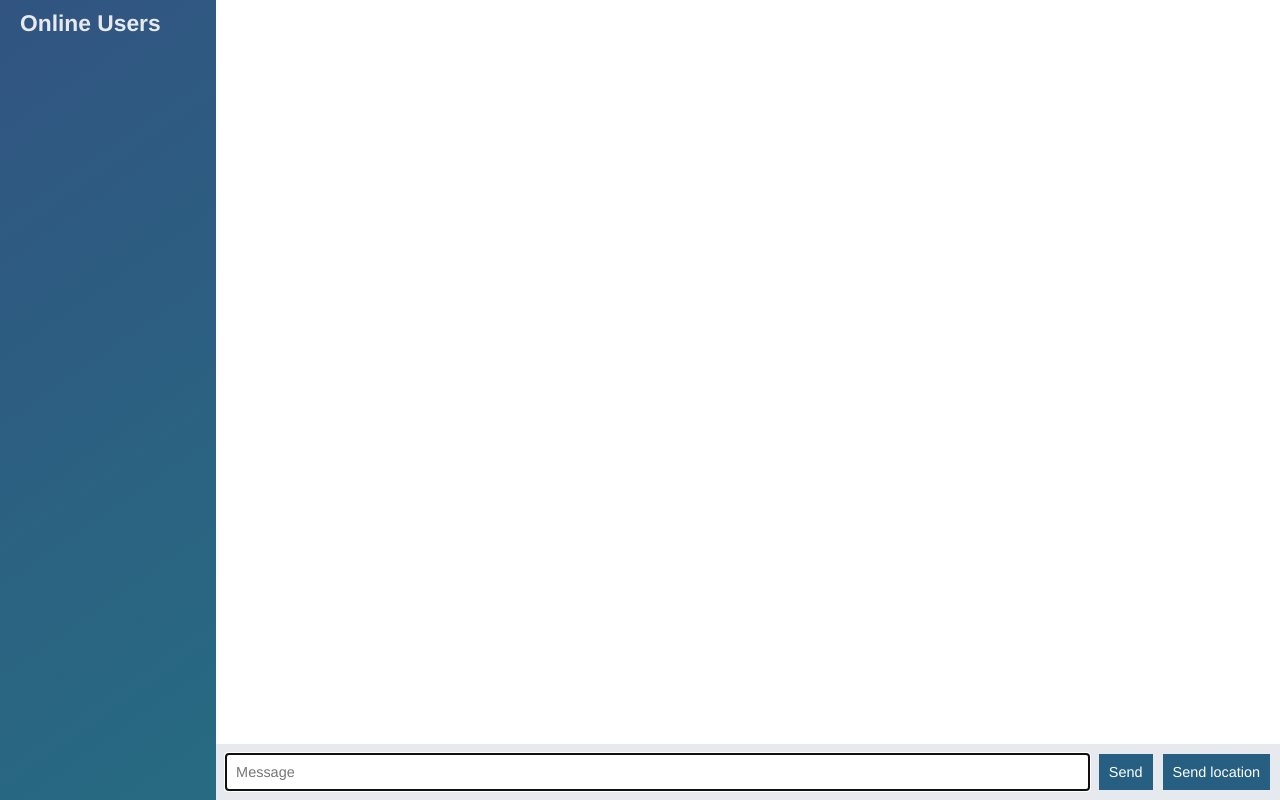
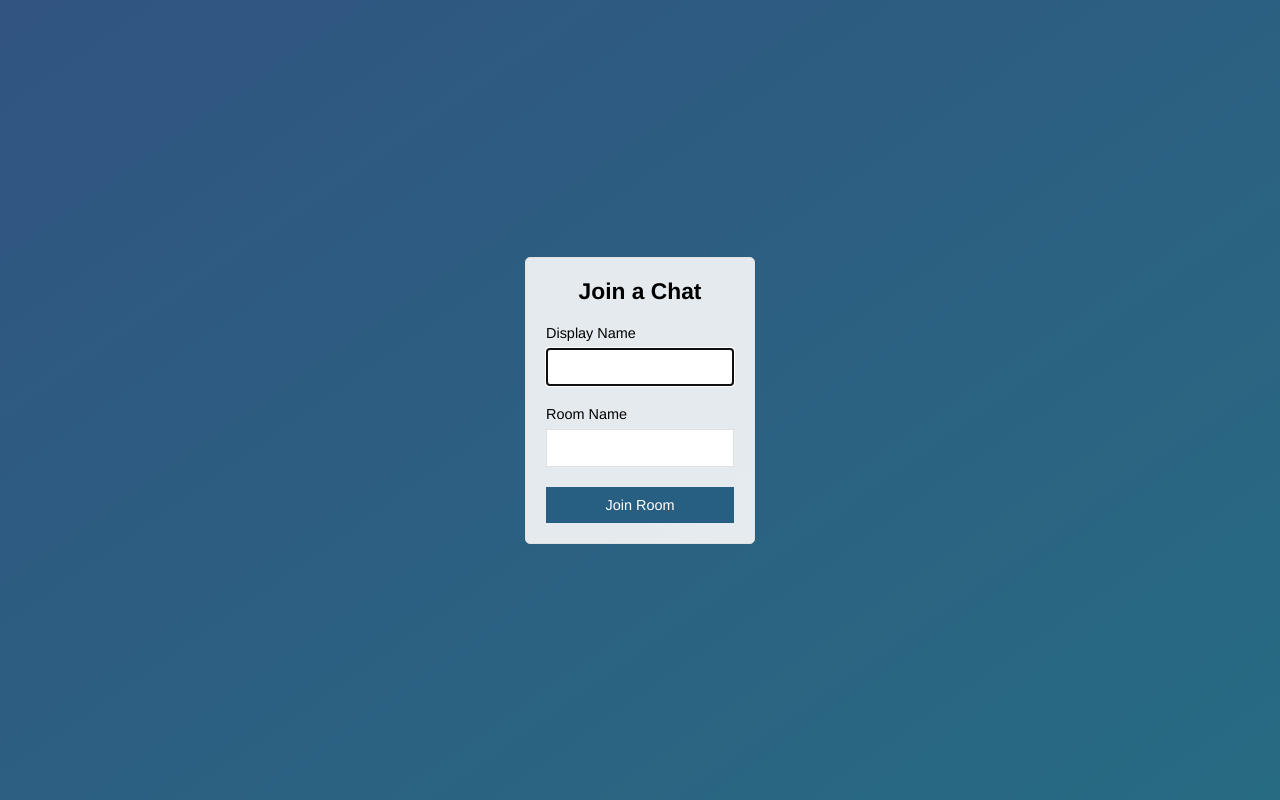
Before and after one commit to Btanwani77/node-chat-app, a website: page public/index.html in a window 1280 px wide. Drawn offline with nearby package versions, Linux system fonts and the light colour scheme; no server answers.

Commit message:
Add Join Page that submits to chat.html

```diff
--- a/public/index.html
+++ b/public/index.html
@@ -2,58 +2,30 @@
 <html>
   <head>
     <meta charset="utf-8">
+    <title>Join | Chat App</title>
+    <meta name="viewport" content="width=device-width, initial-scale=1,user-scalable=no">
     <link rel="stylesheet" href="/css/styles.css">
-    <title>MY chat app</title>
+
   </head>
-  <body class="chat">
+  <body class="centered-form">
+    <div class="centered-form__form">
+      <form action="/chat.html">
+        <div class="form-field">
+          <h3>Join a Chat</h3>
+        </div>
+        <div class="form-field">
+          <label>Display Name</label>
+          <input type="text" name="name" autofocus/>
+        </div>
+        <div class="form-field">
+          <label>Room Name</label>
+          <input type="text" name="room"/>
 
-
-    <div class="chat__sidebar">
-      <h3>Online Users</h3>
-      <div  id="users">
-
-      </div>
+        </div>
+        <div class="form-field">
+          <button >Join Room</button>
+        </div>
+      </form>
     </div>
-    <div class="chat__main" >
-      <ol id="messages" class="chat__messages"></ol>
-      <div class="chat__footer">
-
-        <form id="message-form">
-          <input name="message" type="text" placeholder="Message" autofocus autocomplete="off"/>
-          <button>Send</button>
-
-        </form>
-        <button id="send-location">Send location</button>
-      </div>
-    </div>
-    <script id="message-template" type="text/template">
-      <li class="message">
-        <div class="message__title">
-          <h4>{{from}}</h4>
-          <span>{{createdAt}}</span>
-        </div>
-        <div class="message__body">
-          <p>{{text}}</p>
-        </div>
-      </li>
-    </script>
-
-    <script id="location-message-template" type="text/template">
-      <li class="message">
-        <div class="message__title">
-          <h4>{{from}}</h4>
-          <span>{{createdAt}}</span>
-        </div>
-        <div class="message__body">
-          <a href="{{url}}" target="_blank">My Current Location</a>
-        </div>
-      </li>
-    </script>
-    <script src="/socket.io/socket.io.js"></script>
-    <script src="/js/libs/jquery-3.2.1.min.js"></script>
-    <script src="/js/libs/mustache.js"></script>
-    <script src="/js/libs/moment.js"></script>
-
-    <script src='/js/index.js'></script>
   </body>
 </html>
```
Also changed, not shown: public/chat.html (added, +60 -0 lines), public/js/chat.js (renamed from public/js/index.js).
